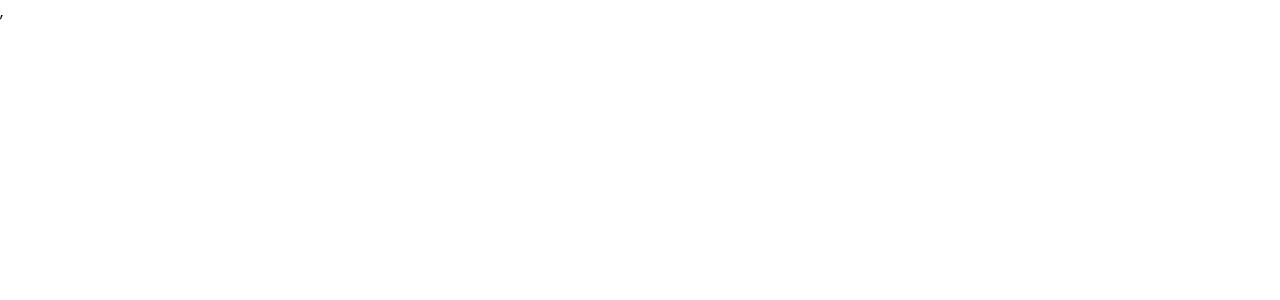
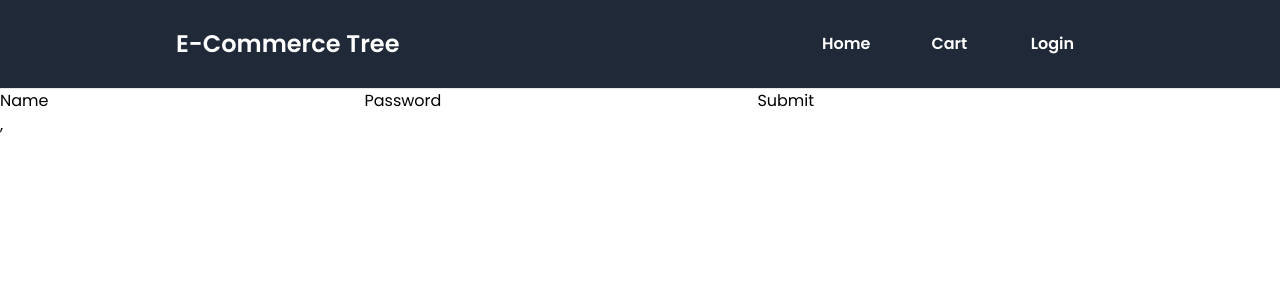
Before and after one commit to Mrafisyahbani77/ecommerce-tree, a React (Vite) app: page /login in a window 1280 px wide. Before the commit this address had no page. Shown: the top 300 px of the page. Built offline with nearby package versions, Linux system fonts and the light colour scheme.

Commit message:
Login Done

```diff
--- a/package.json
+++ b/package.json
@@ -12,6 +12,7 @@
   "dependencies": {
     "@tanstack/react-query": "^5.50.1",
     "axios": "^1.7.2",
+    "lucide-react": "^0.400.0",
     "react": "^18.3.1",
     "react-dom": "^18.3.1",
     "react-router-dom": "^6.24.1"
--- /dev/null
+++ b/src/component/Nav.jsx
@@ -0,0 +1,39 @@
+import { Menu, X } from 'lucide-react';
+import React, { useState } from 'react';
+import { NavLink } from 'react-router-dom';
+
+const NavLinks = () => {
+  return (
+    <>
+      <NavLink to="/" className='hover:bg-white w-full text-center rounded-md transition duration-300 ease-in-out hover:py-2 hover:text-slate-800'>Home</NavLink>
+      <NavLink to="/cart" className='hover:bg-white w-full text-center rounded-md transition duration-300 ease-in-out hover:py-2 hover:text-slate-800'>Cart</NavLink>
+      <NavLink to="/login" className='hover:bg-white w-full text-center rounded-md transition duration-300 ease-in-out hover:py-2 hover:text-slate-800'>Login</NavLink>
+    </>
+  );
+};
+
+const Nav = () => {
+  const [opened, setOpened] = useState(false);
+
+  const handleNav = () => {
+    setOpened(!opened);
+  };
+  return (
+    <>
+      <div className="w-1/3">
+        <div className="md:flex text-white items-center justify-between hidden">
+          {' '}
+          <NavLinks />
+        </div>
+      </div>
+      <button className="md:hidden" onClick={handleNav}>
+        {opened ? <X size={35} color='white'/> : <Menu size={35} color='white' />}
+      </button>
+      {opened && <div className="flex text-white basis-full flex-col mb-5  items-center">
+        <NavLinks/>
+        </div>}
+    </>
+  );
+};
+
+export default Nav;
--- /dev/null
+++ b/src/component/Navbar.jsx
@@ -0,0 +1,20 @@
+import React from 'react';
+import Nav from './Nav';
+
+const Navbar = () => {
+  return (
+    <>
+      <header className="bg-gray-800 border-b sticky top-0 flex-wrap z-10">
+        <div className="container w-full px-4 font-semibold flex justify-between items-center mx-auto flex-wrap">
+          <div className="text-white py-7">
+            <h1 className="text-2xl">E-Commerce Tree</h1>
+          </div>
+          {/* // MY Logo */}
+          <Nav />
+        </div>
+      </header>
+    </>
+  );
+};
+
+export default Navbar;
--- a/src/pages/HomePages.jsx
+++ b/src/pages/HomePages.jsx
@@ -16,17 +16,17 @@ const HomePages = () => {
 
   return (
     <section id="home" className="pt-32 container">
-      <div className=" gap-10 m-8 grid grid-cols-1 lg:grid lg:grid-cols-3 md:grid md:grid-cols-2 sm:items-center">
+      <div className=" gap-10 my-8 grid grid-cols-1 lg:grid lg:grid-cols-3 md:grid md:grid-cols-2 sm:items-center">
         {products?.map((product) => (
           <div key={product.id} className="border border-slate-600 w-full">
-            <img src={product.image_url} alt={product.name} className="rounded-md w-full overflow-hidden max-h-full mx-auto" />
+            <img src={product.image_url} alt={product.name} className="object-cover rounded-md w-full overflow-hidden md:max-h-52 max-h-80 mx-auto" />
             <div className="mt-10 mb-3 px-4">
               <h1 className="py-2 text-2xl font-bold text-slate-800 truncate">{product.name}</h1>
               <h2 className="text-xl font-semibold text-red-400">IDR : {product.price}</h2>
               <p className="py-3 text-lg font-medium">
-                Category :<span className='bg-slate-600 text-white px-3 py-2 rounded-full mx-3 text-center'> {product.merchant}</span>
+                Category :<span className="bg-slate-600 text-white px-3 py-2 rounded-full mx-3 text-center"> {product.merchant}</span>
               </p>
-              <button className='w-full bg-slate-600 py-3 mt-10 text-white text-xl font-bold rounded-md'>Buy Now</button>
+              <button className="w-full bg-slate-600 py-3 mt-10 text-white text-xl font-bold rounded-md" onClick={() => alert('Product added')}>Buy Now</button>
             </div>
           </div>
         ))}
--- /dev/null
+++ b/src/pages/LandingPages.jsx
@@ -0,0 +1,16 @@
+import React from 'react'
+import Navbar from '../component/Navbar'
+import HomePages from './HomePages'
+
+const LandingPages = () => {
+  return (
+    <>
+    <div>
+        <Navbar/>
+        <HomePages/>
+    </div>
+    </>
+  )
+}
+
+export default LandingPages
--- /dev/null
+++ b/src/pages/Login.jsx
@@ -0,0 +1,40 @@
+import React from 'react';
+import Navbar from '../component/Navbar';
+import { useMutation } from '@tanstack/react-query';
+import { AxiosInstance } from '../AxiosInstance';
+
+const Login = () => {
+  const handleSubmit = (e) => {
+    e.preventDefault();
+    mutate();
+  };
+  const { mutate } = useMutation({
+    mutationKey: ['login'],
+    mutationFn: async () => {
+      const response = await AxiosInstance.post('/login', {
+        email: 'admin@gmail.com',
+        password: 'admin',
+      });
+      console.log(response);
+      return response;
+    },
+    onSuccess: () => {
+      alert('Login Success');
+    },
+  });
+
+  return (
+    <>
+      <Navbar />
+      <form onSubmit={handleSubmit}>
+        <label>Name</label>
+        <input type="text" name="name" id="name" />
+        <label>Password</label>
+        <input type="password" name="password" id="password" />
+        <button type="submit">Submit</button>
+      </form>
+    </>
+  );
+};
+
+export default Login;
--- a/src/route/index.jsx
+++ b/src/route/index.jsx
@@ -1,10 +1,13 @@
 import { Route, Router, Routes } from "react-router-dom";
 import HomePages from "../pages/HomePages";
+import LandingPages from "../pages/LandingPages";
+import Login from "../pages/Login";
 
 export default function RouterApp() {
   return (
     <Routes>
-        <Route path="/" element={<HomePages />} />
+        <Route path="/" element={<LandingPages />} />
+        <Route path="/login" element={<Login />} />
         {/* <Route path="/about" element={<About />} />
         <Route path="/contact" element={<Contact />} />
         <Route path="*" element={<NotFound />} /> */}
```
Also changed, not shown: 1 other file (tests, documents, lock files or other folders).
